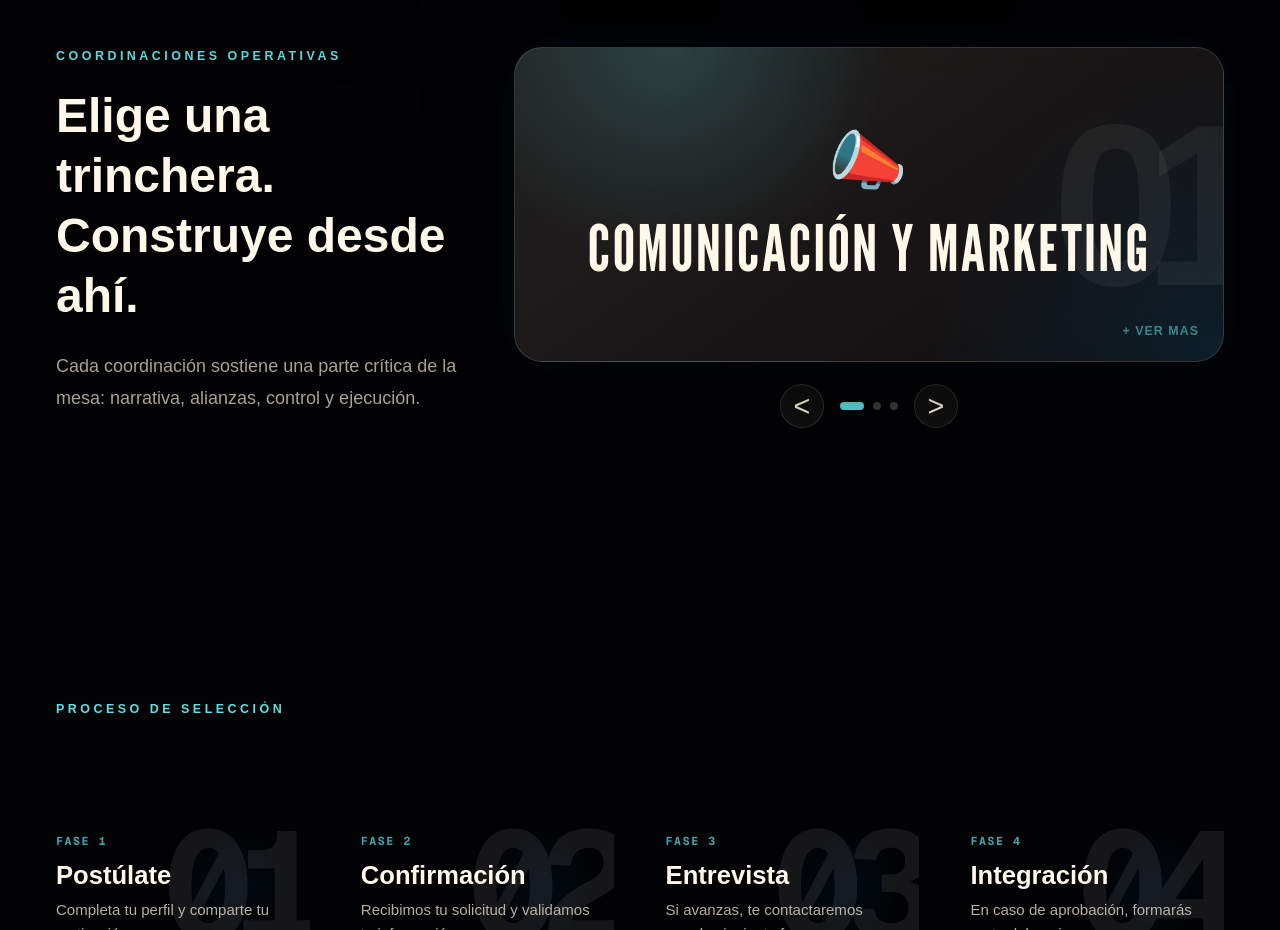
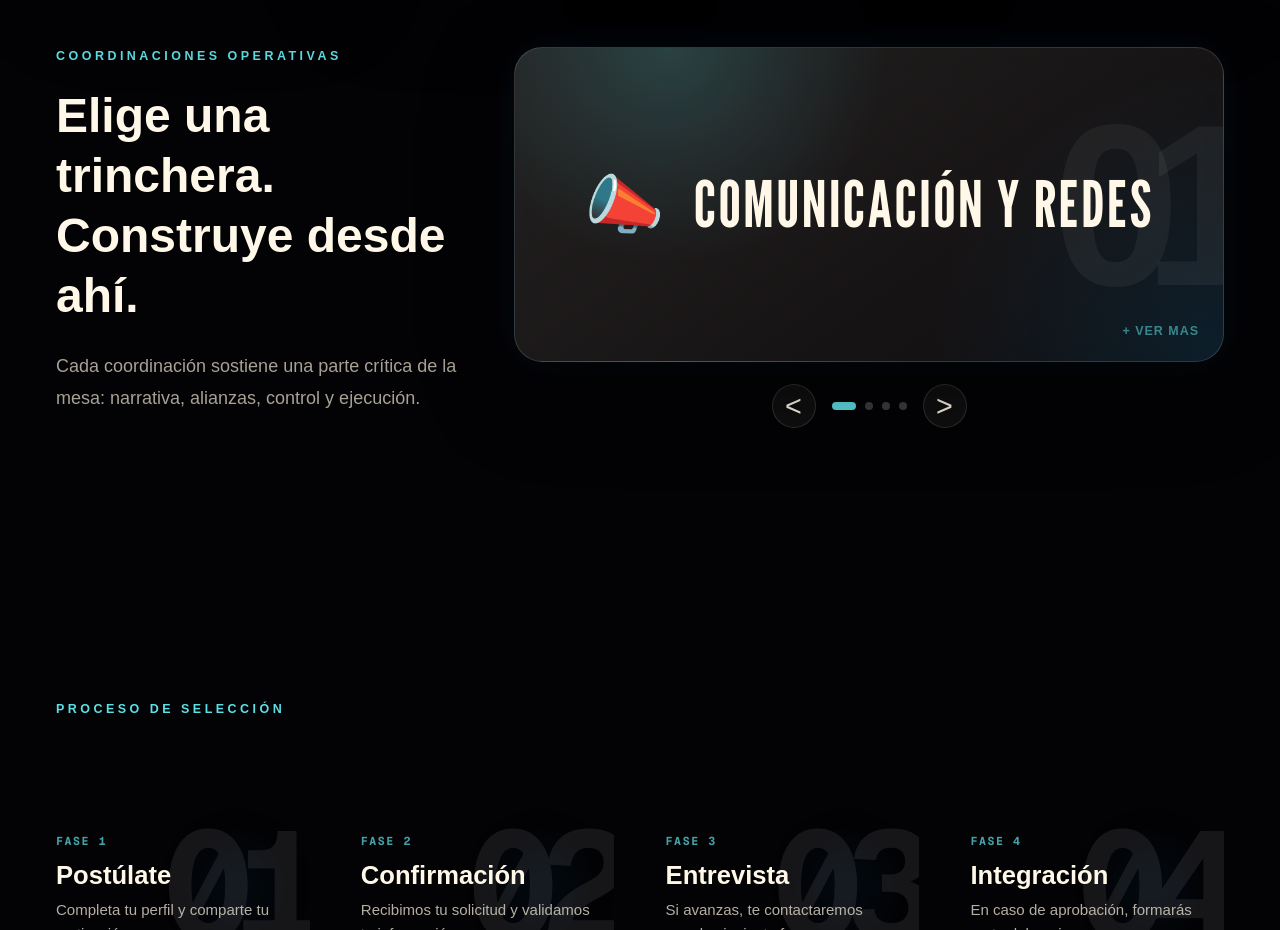
Before and after one commit to nathaliealvarez340-lgtm/lideres-coparmex, a Next.js app: page / in a window 1280 px wide. Shown: the part 1780-2710 px from the top of the page. Built offline with nearby package versions, Linux system fonts and the light colour scheme.

Commit message:
Update coordination roles and application form options

```diff
--- a/app/page.tsx
+++ b/app/page.tsx
@@ -38,21 +38,27 @@ const benefits = [
 const coordinations = [
   {
     emoji: "📣",
-    name: "Comunicación y Marketing",
+    name: "Comunicación y Redes",
     description:
-      "Diseña la narrativa del capítulo, comunica iniciativas, fortalece la presencia digital y convierte cada actividad en una experiencia visible y memorable.",
+      "Construye la presencia digital, narrativa e imagen del capítulo.",
+  },
+  {
+    emoji: "🪙",
+    name: "Patrocinios",
+    description:
+      "Gestiona alianzas, marcas y relaciones con empresas.",
   },
   {
     emoji: "🤝",
     name: "Vinculación",
     description:
-      "Conecta perfiles, alianzas y oportunidades para fortalecer la relación entre estudiantes, comunidad y ecosistema empresarial.",
+      "Conecta talento, recluta perfiles estratégicos y fortalece relaciones externas.",
   },
   {
     emoji: "🛠️",
     name: "Logística",
     description:
-      "Planea experiencias, coordina recursos, tiempos, espacios y ejecución en sitio para que cada iniciativa funcione con precisión.",
+      "Coordina eventos, operación y ejecución estratégica del capítulo.",
   },
 ];
 
```
